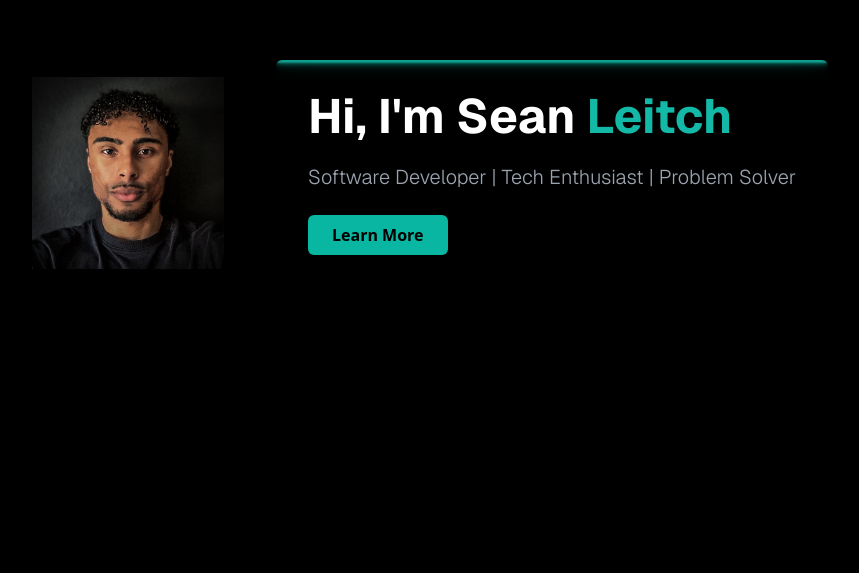
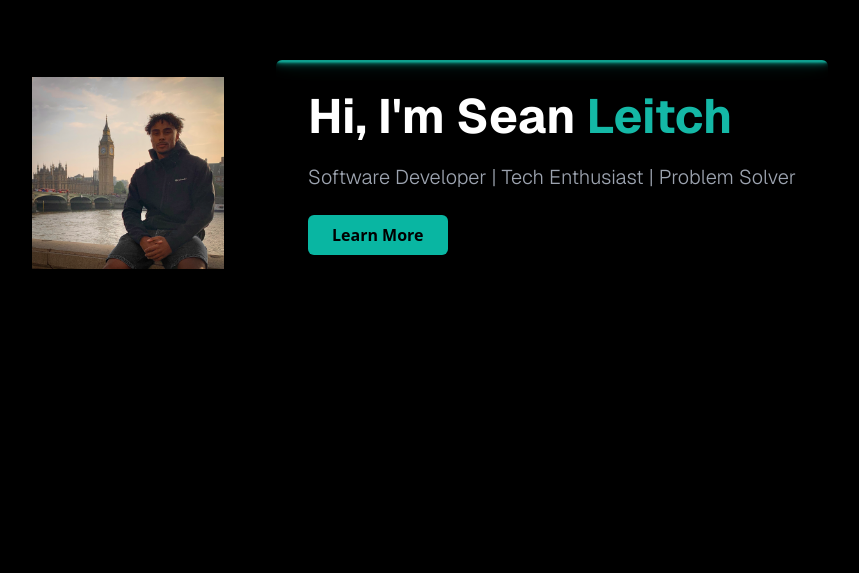
Before and after one commit to selekode/SeanLeitch, a plain HTML site: page index.html in a window 1280 px wide. Shown: the part 227-800 px from the top of the page, without its empty margins (208-1067 px from the left). Drawn offline with nearby package versions, Linux system fonts and the light colour scheme.

Commit message:
updatedImage

```diff
--- a/index.html
+++ b/index.html
@@ -199,7 +199,7 @@
         class="h-screen flex flex-col md:flex-row items-center justify-center px-6 md:px-16 text-center md:text-left bg-black">
         <!-- Image -->
         <div class="mb-8 md:mb-0 md:mr-12 flex justify-center md:justify-end">
-            <img src="images/headshot_4.png" alt="Your Picture"
+            <img src="images/headshot_6.png" alt="Your Picture"
                 class="w-32 h-32 md:w-48 md:h-48 object-cover clip-image">
         </div>
 
```
Also changed, not shown: images/headshot_6.png (added).
